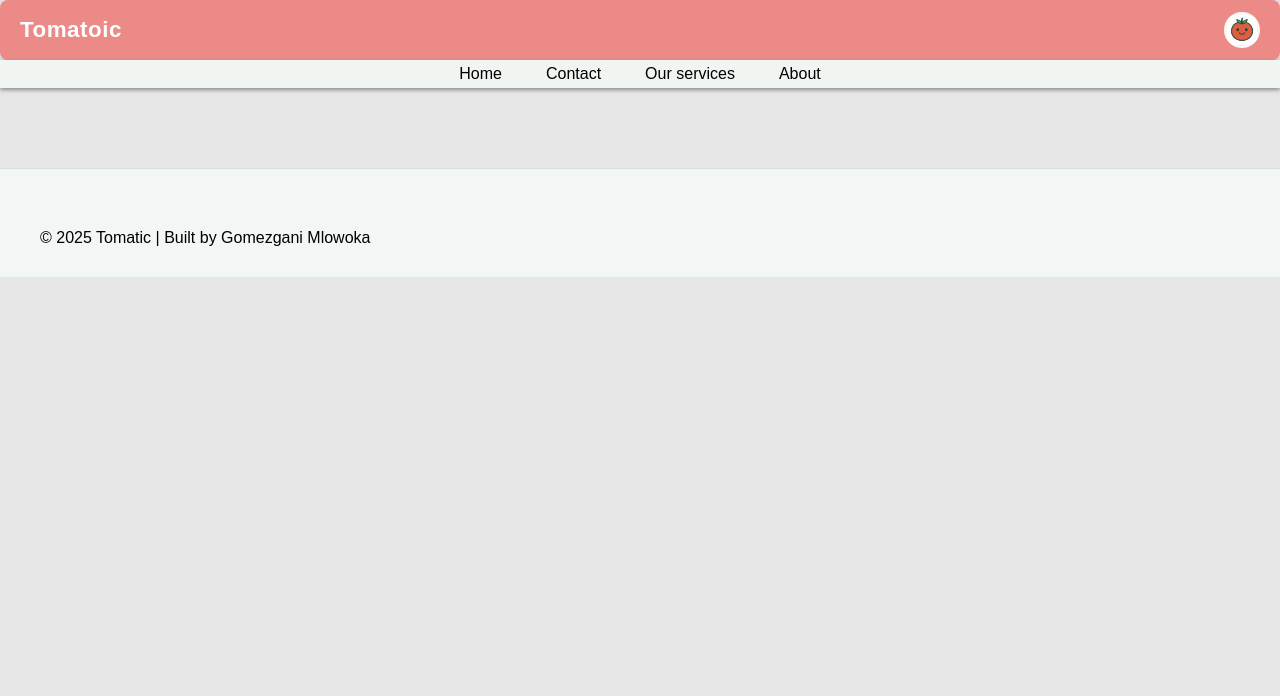
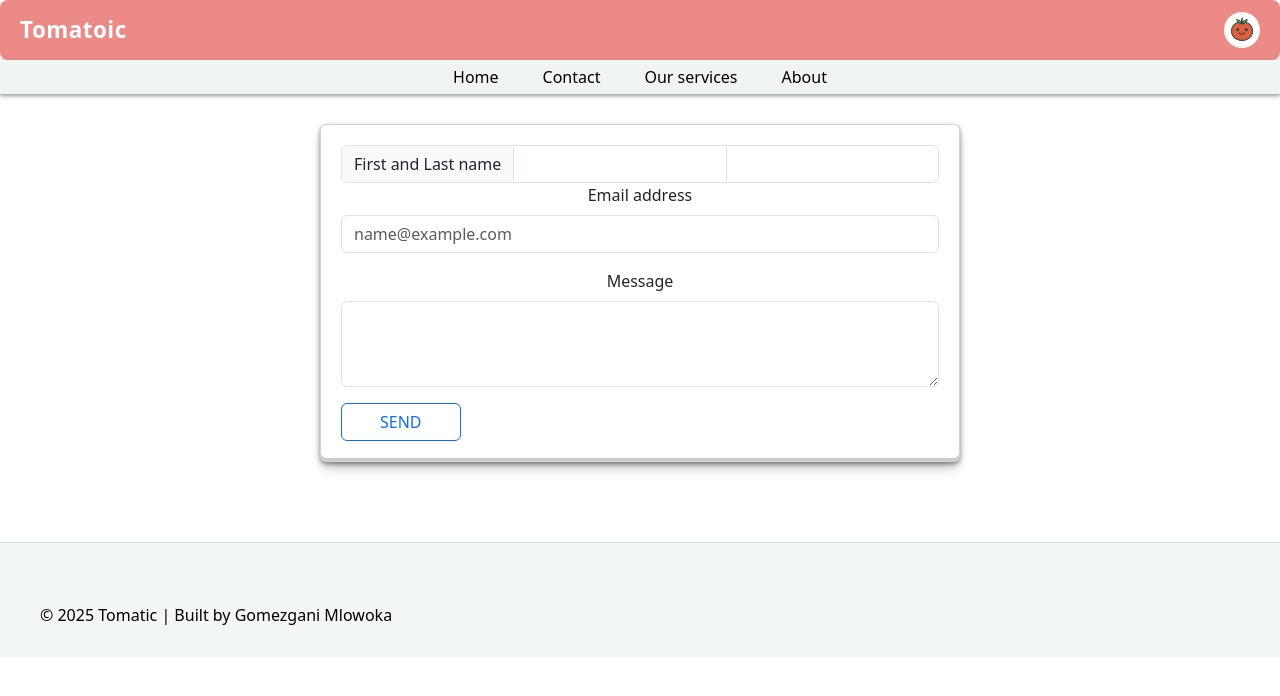
Before and after one commit to gomezganimlowoka/tomatic, a Flask app: page /contacts in a window 1280 px wide. Shown: the top 696 px of the page. Run offline with Flask 3, Linux system fonts and the light colour scheme.

Commit message:
update contatct page and its css

```diff
--- a/app/templates/base.html
+++ b/app/templates/base.html
@@ -6,6 +6,7 @@
     <meta name="viewport" content="width=device-width, initial-scale=1.0">
     <title>{% block title%}Document{% endblock%}</title>
     <link rel="stylesheet" href="{{ url_for('static', filename='css/style.css') }}" />
+    <link href="https://cdn.jsdelivr.net/npm/bootstrap@5.3.8/dist/css/bootstrap.min.css" rel="stylesheet" integrity="sha384-sRIl4kxILFvY47J16cr9ZwB07vP4J8+LH7qKQnuqkuIAvNWLzeN8tE5YBujZqJLB" crossorigin="anonymous">
 </head>
 
 <body>
@@ -27,6 +28,7 @@
     <div class="footer">&copy; 2025 Tomatic | Built by Gomezgani Mlowoka
     </div>
     <script src="{{ url_for('static', filename='js/darkmode-toggle.js') }}"></script>
+    <script src="https://cdn.jsdelivr.net/npm/bootstrap@5.3.8/dist/js/bootstrap.bundle.min.js" integrity="sha384-FKyoEForCGlyvwx9Hj09JcYn3nv7wiPVlz7YYwJrWVcXK/BmnVDxM+D2scQbITxI" crossorigin="anonymous"></script>
 
 </body>
 
--- a/app/templates/contact.html
+++ b/app/templates/contact.html
@@ -3,7 +3,21 @@
 {%block title%}Contact{%endblock%}
 
 {%block content%}
+<div class="card" style=" width: 50%">
+    <div class="input-group">
+        <span class="input-group-text">First and Last name</span>
+        <input type="text" aria-label="First name" class="form-control">
+        <input type="text" aria-label="Last name" class="form-control">
+    </div>
+    <div class="mb-3">
+        <label for="exampleFormControlInput1" class="form-label">Email address</label>
+        <input type="email" class="form-control" id="exampleFormControlInput1" placeholder="name@example.com">
+    </div>
+    <div class="mb-3">
+        <label for="exampleFormControlTextarea1" class="form-label">Message</label>
+        <textarea class="form-control" id="exampleFormControlTextarea1" rows="3"></textarea>
+    </div>
+    <button type="button" class="btn btn-outline-primary" style="width: 20%;">Send</button>
 
+</div>
 {%endblock%}
-
-</html>
```
